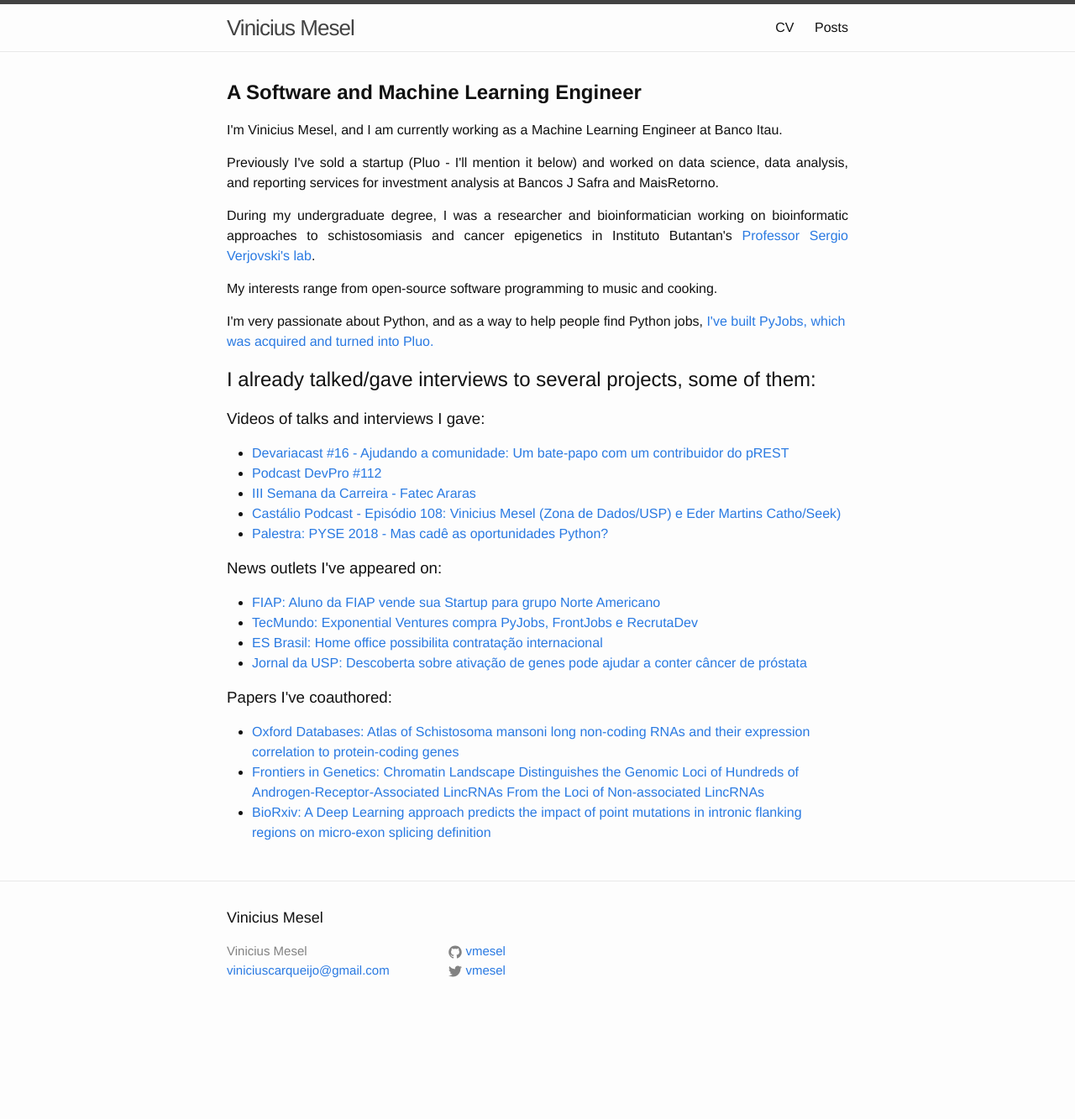
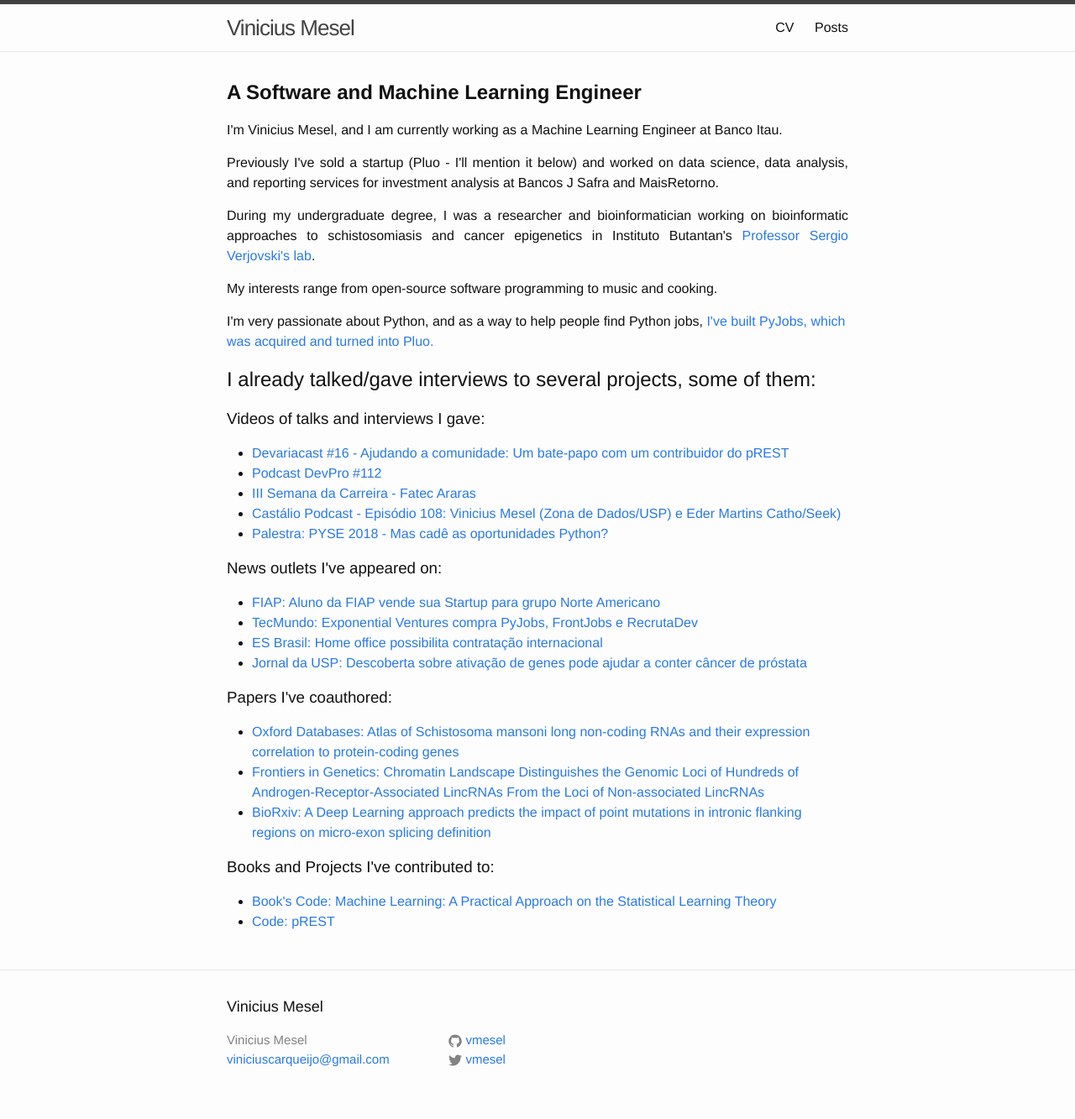
Before and after one commit to vmesel/vmesel.github.io, a Jekyll site: the page built from index.html, in a window 1280 px wide. Shown: the whole page at 84% size. Built offline with Jekyll 4.4.1, drawn with Linux system fonts in a browser that asks for light colours; before the commit the page ends 1227 px from its top, so only the background shows below that.

Commit message:
Adds projects and books I've contributed to

```diff
--- a/index.html
+++ b/index.html
@@ -39,4 +39,9 @@ layout: default
     <li><a href="https://www.frontiersin.org/articles/10.3389/fgene.2018.00132/full?&utm_source=Email_to_authors_&utm_medium=Email&utm_content=T1_11.5e1_author&utm_campaign=Email_publication&field=&journalName=Frontiers_in_Genetics&id=354705" target=”_blank”>Frontiers in Genetics: Chromatin Landscape Distinguishes the Genomic Loci of Hundreds of Androgen-Receptor-Associated LincRNAs From the Loci of Non-associated LincRNAs</a></li>
     <li><a href="https://www.biorxiv.org/content/10.1101/868786v1.abstract" target=”_blank”>BioRxiv: A Deep Learning approach predicts the impact of point mutations in intronic flanking regions on micro-exon splicing definition</a></li>
   </ul>
+  <h3>Books and Projects I've contributed to:</h3>
+  <ul>
+    <li><a href="https://github.com/maponti/ml_statistical_learning" target=”_blank”>Book's Code: Machine Learning: A Practical Approach on the Statistical Learning Theory</a></li>
+    <li><a href="https://prestd.com/" target=”_blank”>Code: pREST</a></li>
+  </ul>
 </div>
```
